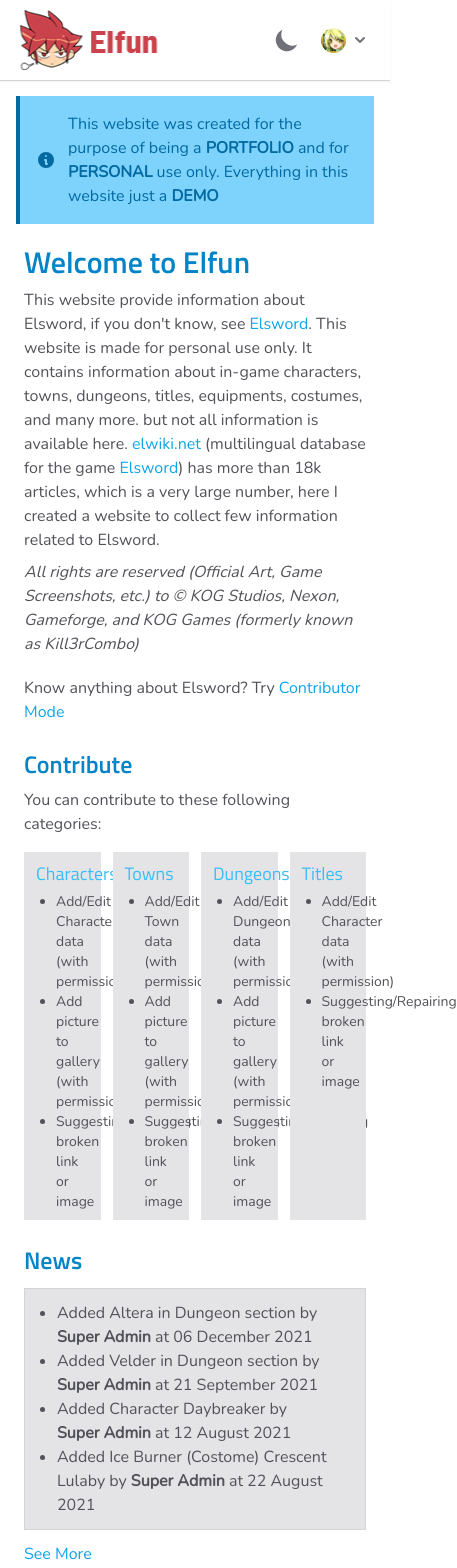
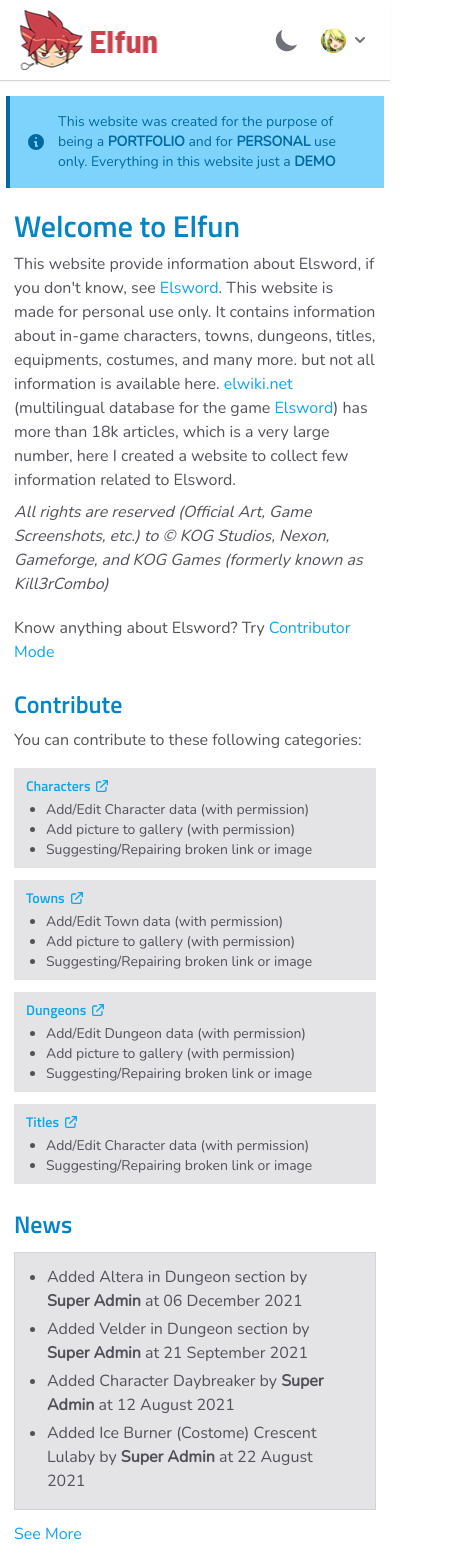
Before and after one commit to kukuhBaiquni/elfun, a Next.js app: page /sec/home in a window 390 px wide. Shown: the top 1568 px of the page, 457 px wide, since content can reach past the window. Built offline with nearby package versions, Linux system fonts and the light colour scheme.

Commit message:
fix responsive grid

```diff
--- a/src/components/alerts/index.jsx
+++ b/src/components/alerts/index.jsx
@@ -17,7 +17,7 @@ function Alert({ variant, text }) {
   }[variant]
   return (
     <div className={`w-full ${alert.bgColor} ${alert.textColor} ${alert.border} p-4 mb-5`}>
-      <span className='flex items-center'>
+      <span className='flex items-center text-sm'>
         <InformationCircleIcon className={`h-5 w-5 ${alert.textColor} min-w-min`} />
         {typeof text === 'string' ? (
           <p className='ml-1'>{text}</p>
--- a/src/components/home-static/contribute.jsx
+++ b/src/components/home-static/contribute.jsx
@@ -1,5 +1,9 @@
+import { ExternalLinkIcon } from '@heroicons/react/outline'
+import Link from 'next/link'
+
 const content = [{
   name: 'Characters',
+  path: '/contribution/character',
   list: [
     'Add/Edit Character data (with permission)',
     'Add picture to gallery (with permission)',
@@ -7,6 +11,7 @@ const content = [{
   ],
 }, {
   name: 'Towns',
+  path: '/contribution/town',
   list: [
     'Add/Edit Town data (with permission)',
     'Add picture to gallery (with permission)',
@@ -14,6 +19,7 @@ const content = [{
   ],
 }, {
   name: 'Dungeons',
+  path: '/contribution/dungeon',
   list: [
     'Add/Edit Dungeon data (with permission)',
     'Add picture to gallery (with permission)',
@@ -21,6 +27,7 @@ const content = [{
   ],
 }, {
   name: 'Titles',
+  path: '/contribution/title',
   list: [
     'Add/Edit Character data (with permission)',
     'Suggesting/Repairing broken link or image',
@@ -32,10 +39,14 @@ export default function Contribute() {
     <section className='mt-6'>
       <h3 className='text-2xl font-semibold font-titillium dark:text-sky-400 text-sky-600'>Contribute</h3>
       <p className='mt-2'>You can contribute to these following categories: </p>
-      <div className='grid grid-cols-4 gap-3 mt-4 text-sm'>
+      <div className='grid grid-cols-1 md:grid-cols-2 xl:grid-cols-3 2xl:grid-cols-4 gap-3 mt-4 text-sm'>
         {content.map((item) => (
-          <div className='bg-gray-200 dark:bg-gray-700 px-3 py-2 relative' key={item.name}>
-            <span className='text-lg font-titillium text-sky-400'>{item.name}</span>
+          <div className='bg-gray-200 dark:bg-gray-700 px-3 py-2 relative transition-all duration-300' key={item.name}>
+            <Link href={item.path}>
+              <a className='font-titillium hover:underline font-semibold text-sky-500 flex items-center'>
+                {item.name} <ExternalLinkIcon className='ml-1 w-4 h-4' />
+              </a>
+            </Link>
             <ul className='list-disc pl-5 pr-1 mt-1'>
               {item.list.map((act, index) => (
                 <li key={index}>{act}</li>
--- a/src/components/home-static/news.jsx
+++ b/src/components/home-static/news.jsx
@@ -5,10 +5,10 @@ export default function News() {
     <div className='mt-6'>
       <h3 className='text-2xl font-semibold font-titillium dark:text-sky-400 text-sky-600'>News</h3>
       <ul className='px-8 py-3 my-3 border dark:border-gray-600 dark:bg-gray-700 bg-gray-200 border-gray-300 transition-colors duration-300'>
-        <li className='list-disc'>Added Altera in Dungeon section by <b>Super Admin</b> at 06 December 2021</li>
-        <li className='list-disc'>Added Velder in Dungeon section by <b>Super Admin</b> at 21 September 2021</li>
-        <li className='list-disc'>Added Character Daybreaker by <b>Super Admin</b> at 12 August 2021</li>
-        <li className='list-disc'>Added Ice Burner (Costome) Crescent Lulaby by <b>Super Admin</b> at 22 August 2021</li>
+        <li className='mb-1 list-disc'>Added Altera in Dungeon section by <b>Super Admin</b> at 06 December 2021</li>
+        <li className='mb-1 list-disc'>Added Velder in Dungeon section by <b>Super Admin</b> at 21 September 2021</li>
+        <li className='mb-1 list-disc'>Added Character Daybreaker by <b>Super Admin</b> at 12 August 2021</li>
+        <li className='mb-1 list-disc'>Added Ice Burner (Costome) Crescent Lulaby by <b>Super Admin</b> at 22 August 2021</li>
       </ul>
       <Link href='/news'>
         <a className='text-sky-500 hover:underline'>See More</a>
--- a/src/components/side-bar/index.jsx
+++ b/src/components/side-bar/index.jsx
@@ -58,8 +58,8 @@ function Sidebar() {
   }, [setNavigation])
 
   return (
-    <nav className='font-titillium mr-0 sm:mr-3'>
-      <ul className='py-2 px-2 bg-gray-200 dark:bg-gray-700 min-h-[750px] max-h-full w-60 hidden sm:block transition-all duration-300'>
+    <nav className='font-titillium mr-0 sm:mr-3 hidden lg:block'>
+      <ul className='py-2 px-2 bg-gray-200 dark:bg-gray-700 min-h-[750px] max-h-full w-60 transition-all duration-300'>
         <div className='relative z-10'>
           {navigation.map((item) => (
             item.childData ? (
--- a/src/layouts/index.jsx
+++ b/src/layouts/index.jsx
@@ -8,7 +8,7 @@ function Layout({ children }) {
       <Header />
       <div className='mx-auto max-w-screen-2xl'>
         <div className='w-full pt-24'>
-          <div className='flex px-4'>
+          <div className='flex px-1.5'>
             <Sidebar />
             <div className='w-full sm:w-full'>
               {children}
```
